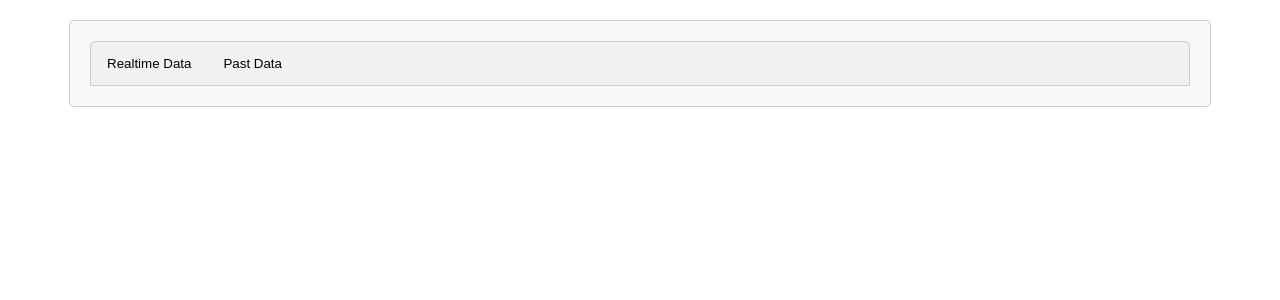
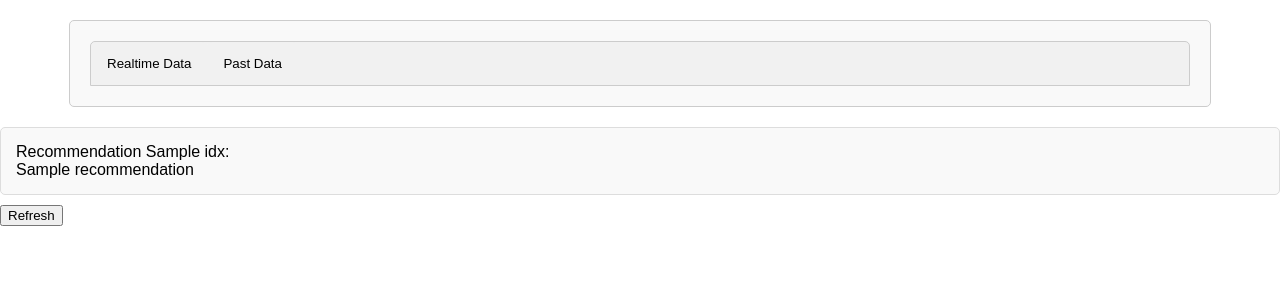
Before and after one commit to YRSiga/YRSiga.github.io, a Flask app: template templates/1.html in a window 1280 px wide. Shown: the top 300 px of the page. Run offline with Flask 3, Linux system fonts and the light colour scheme; the template is opened without the code that fills it: most values are stand-ins (such as "Sample title", 1, 10 or a date in 2020); parts of the project's set-up code (start-up, migrations or seed data) failed here and were passed over; some libraries are stand-ins or nearby versions.

Commit message:
Update 1.html

```diff
--- a/templates/1.html
+++ b/templates/1.html
@@ -117,6 +117,17 @@
     .data-value {
         color: #333;
     }
+    .recommendations {
+            background-color: #f9f9f9;
+            border: 1px solid #ddd;
+            padding: 15px;
+            margin-bottom: 10px;
+            border-radius: 5px;
+        }
+        .recommendations p {
+            font-size: 18px;
+            color: #333;
+        }
     </style>
 </head>
 <body>
@@ -188,8 +199,25 @@
         </div>
     </div>
 </div>
+<div class="recommendations">
+{% for idx, recommendation in recommendations %}
+Recommendation {{ idx }}:<br>
+{{ recommendation.replace('\n', '<br>') }}<br>
+{% endfor %}
 
+</div>
+<button id="refresh-button">Refresh</button>
 <script>
+    document.getElementById('refresh-button').addEventListener('click', function() {
+    fetch('/refresh', {
+        method: 'POST'
+    })
+    .then(response => response.json())
+    .then(data => {
+        // Update the page with the new recommendations
+        // This will depend on how your page is structured
+    });
+});
     function openTab(evt, tabName) {
         var i, tabcontent, tablinks;
         tabcontent = document.getElementsByClassName("tabcontent");
```
